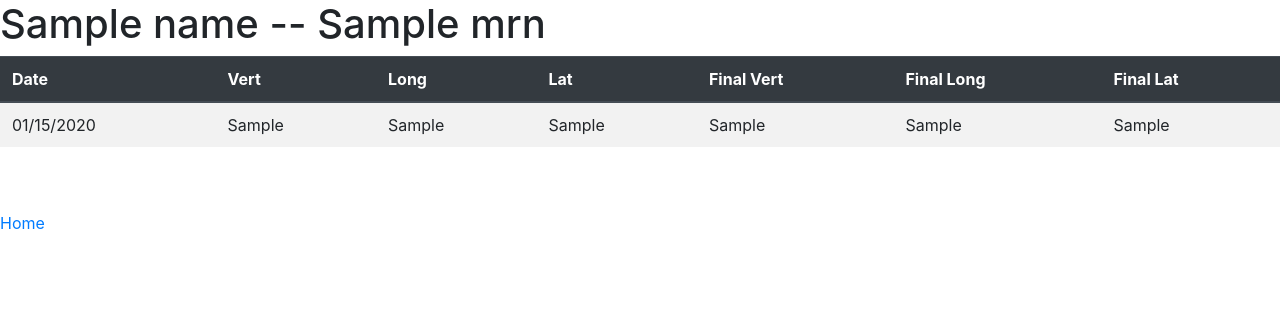
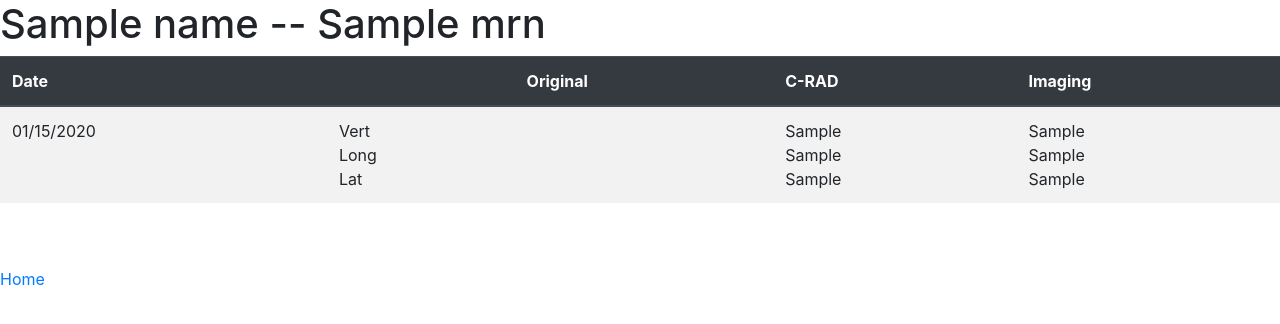
Before and after one commit to rccphysics/rcc2, a Django app: template shifty/templates/shifty/view_patient.html in a window 1280 px wide. Shown: the top 324 px of the page. Run offline with Django 3.2, Linux system fonts and the light colour scheme; the template is opened without the code that fills it: most values are stand-ins (such as "Sample title", 1, 10 or a date in 2020); some libraries are stand-ins or nearby versions.

Commit message:
cleaned up base template a little bit

```diff
--- a/shifty/templates/shifty/base.html
+++ b/shifty/templates/shifty/base.html
@@ -1,12 +1,22 @@
+<!doctype html>
+<html lang="en">
+  <head>
+    <meta charset="utf-8">
+    <meta name="viewport" content="width=device-width, initial-scale=1, shrink-to-fit=no">
+
     {% load bootstrap4 %}
 
     {% bootstrap_css %}
     {% bootstrap_javascript jquery="full" %}
 
     {% bootstrap_messages %}
+  </head>
 
+  <body>
     {% block content %}
     {% endblock %}
 
     <br /><br />
     <a href="{% url 'shifty:index' %}">Home</a>
+  </body>
+</html>
--- a/shifty/templates/shifty/view_patient.html
+++ b/shifty/templates/shifty/view_patient.html
@@ -7,24 +7,38 @@
   <thead class="thead-dark">
     <tr>
       <th>Date</th>
-      <th>Vert</th>
-      <th>Long</th>
-      <th>Lat</th>
-      <th>Final Vert</th>
-      <th>Final Long</th>
-      <th>Final Lat</th>
+      <th></th>
+      <th>Original</th>
+      <th>C-RAD</th>
+      <th>Imaging</th>
     </tr>
   </thead>
   <tbody>
     {% for fp in finalPositions %}
     <tr>
       <td>{{ fp.date|date:"SHORT_DATE_FORMAT" }}</td>
-      <td>{{ fp.crad.0 }}</td>
-      <td>{{ fp.crad.1 }}</td>
-      <td>{{ fp.crad.2 }}</td>
-      <td>{{ fp.imaging.0 }}</td>
-      <td>{{ fp.imaging.1 }}</td>
-      <td>{{ fp.imaging.2 }}</td>
+      <td>
+        <div>
+          Vert<br />
+          Long<br />
+          Lat
+        </div>
+      </td>
+      <td></td>
+      <td>
+        <div>
+          {{ fp.crad.0 }}<br />
+          {{ fp.crad.1 }}<br />
+          {{ fp.crad.2 }}
+        </div>
+      </td>
+      <td>
+        <div>
+          {{ fp.imaging.0 }}<br />
+          {{ fp.imaging.1 }}<br />
+          {{ fp.imaging.2 }}
+        </div>
+      </td>
     </tr>
     {% endfor %}
   </tbody>
```
Lines whose indentation alone changed are shown as unchanged.
